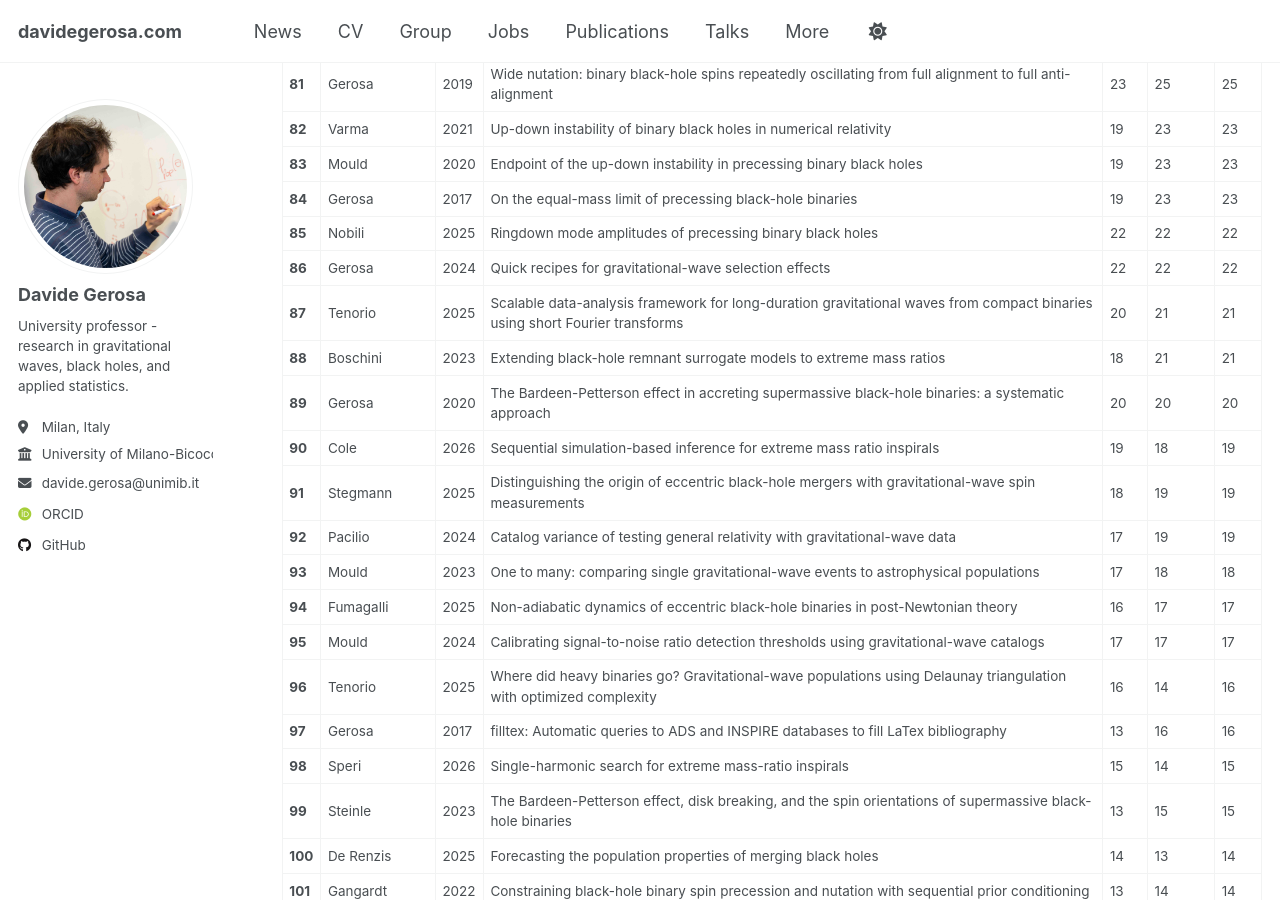
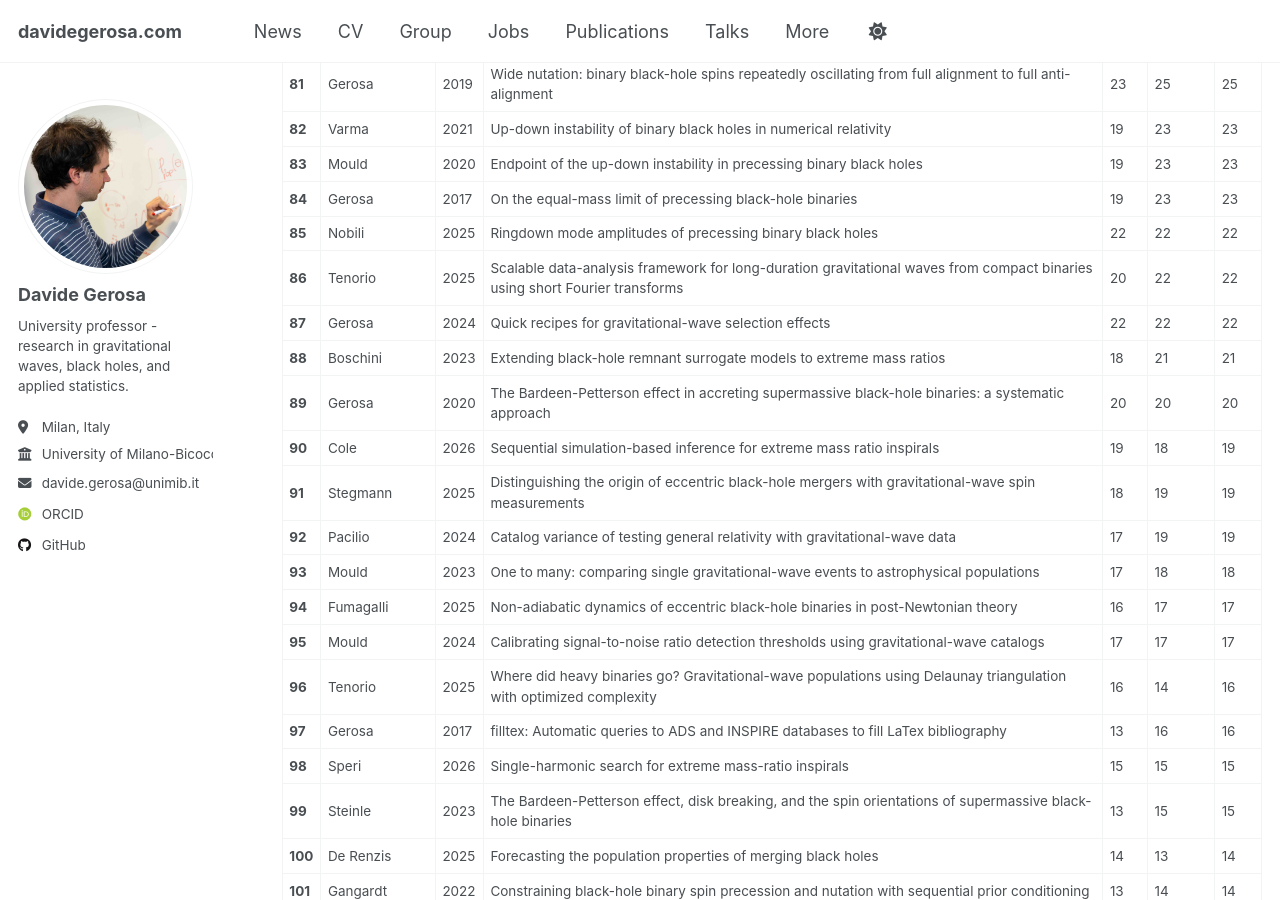
Before and after one commit to dgerosa/website, a Jekyll site: the page built from _pages/citations.md, in a window 1280 px wide and 900 px high, scrolled down 3759 px. Built offline with Jekyll 4.4.1, drawn with Linux system fonts in a browser that asks for light colours; some web fonts are replaced; some of the changed text lies outside the part shown.

Commit message:
Website update from workflow

```diff
--- a/_pages/_citations.md
+++ b/_pages/_citations.md
@@ -94,8 +94,8 @@
 | **83** | Mould | 2020 | Endpoint of the up-down instability in precessing binary black holes | 19 | 23 | 23 |
 | **84** | Gerosa | 2017 | On the equal-mass limit of precessing black-hole binaries | 19 | 23 | 23 |
 | **85** | Nobili | 2025 | Ringdown mode amplitudes of precessing binary black holes | 22 | 22 | 22 |
-| **86** | Gerosa | 2024 | Quick recipes for gravitational-wave selection effects | 22 | 22 | 22 |
-| **87** | Tenorio | 2025 | Scalable data-analysis framework for long-duration gravitational waves from compact binaries using short Fourier transforms | 20 | 21 | 21 |
+| **86** | Tenorio | 2025 | Scalable data-analysis framework for long-duration gravitational waves from compact binaries using short Fourier transforms | 20 | 22 | 22 |
+| **87** | Gerosa | 2024 | Quick recipes for gravitational-wave selection effects | 22 | 22 | 22 |
 | **88** | Boschini | 2023 | Extending black-hole remnant surrogate models to extreme mass ratios | 18 | 21 | 21 |
 | **89** | Gerosa | 2020 | The Bardeen-Petterson effect in accreting supermassive black-hole binaries: a systematic approach | 20 | 20 | 20 |
 | **90** | Cole | 2026 | Sequential simulation-based inference for extreme mass ratio inspirals | 19 | 18 | 19 |
@@ -106,7 +106,7 @@
 | **95** | Mould | 2024 | Calibrating signal-to-noise ratio detection thresholds using gravitational-wave catalogs | 17 | 17 | 17 |
 | **96** | Tenorio | 2025 | Where did heavy binaries go? Gravitational-wave populations using Delaunay triangulation with optimized complexity | 16 | 14 | 16 |
 | **97** | Gerosa | 2017 | filltex: Automatic queries to ADS and INSPIRE databases to fill LaTex bibliography | 13 | 16 | 16 |
-| **98** | Speri | 2026 | Single-harmonic search for extreme mass-ratio inspirals | 15 | 14 | 15 |
+| **98** | Speri | 2026 | Single-harmonic search for extreme mass-ratio inspirals | 15 | 15 | 15 |
 | **99** | Steinle | 2023 | The Bardeen-Petterson effect, disk breaking, and the spin orientations of supermassive black-hole binaries | 13 | 15 | 15 |
 | **100** | De Renzis | 2025 | Forecasting the population properties of merging black holes | 14 | 13 | 14 |
 | **101** | Gangardt | 2022 | Constraining black-hole binary spin precession and nutation with sequential prior conditioning | 13 | 14 | 14 |
```
Also changed, not shown: other parts of _pages/_citations.md (+7 -7 lines), _pages/_group.md (+1 -1 lines), _pages/_publications.md (+1 -1 lines), _pages/_talks.md (+1 -1 lines).
